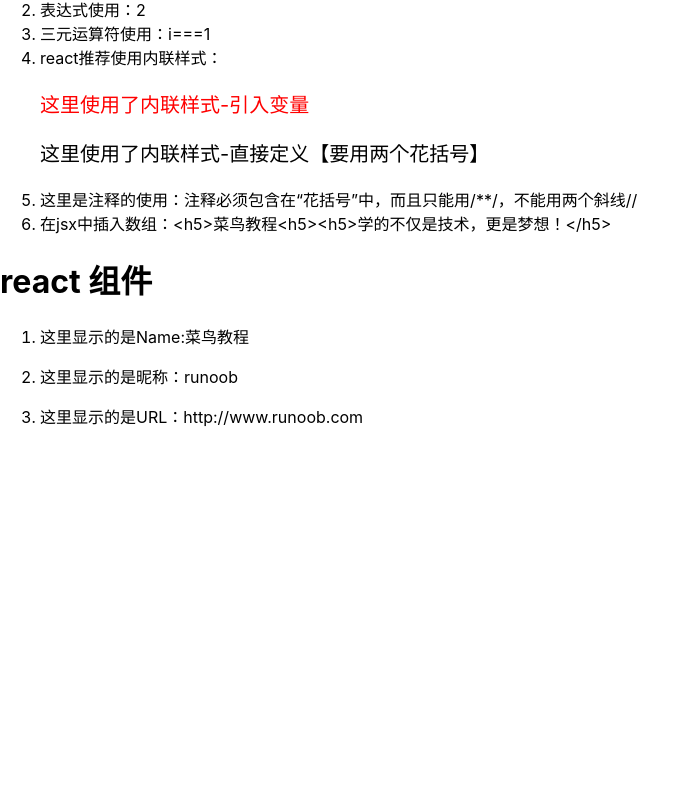
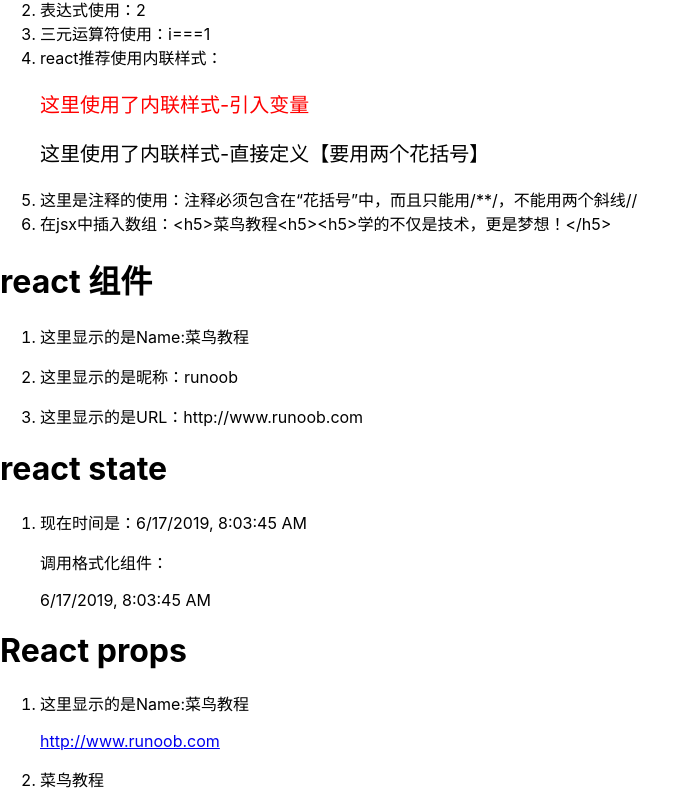
Before and after one commit to zilinglong/react-app-test, a React app: page / in a window 1280 px wide. Shown: the part 222-1029 px from the top of the page, without its empty margins (0-698 px from the left). Before the commit the page ends 800 px from the top, so only its background shows below. Built offline with nearby package versions, Linux system fonts and the light colour scheme.

Commit message:
React props

```diff
--- a/package.json
+++ b/package.json
@@ -127,5 +127,8 @@
     "presets": [
       "react-app"
     ]
+  },
+  "devDependencies": {
+    "prop-types": "^15.7.2"
   }
 }
--- a/src/App.js
+++ b/src/App.js
@@ -22,6 +22,7 @@
 //     </div>
 //   );  test
 import React from "react";
+import propTypes from "prop-types";
 class Name extends React.Component {
   render() {
     return <p>这里显示的是Name:{this.props.name}</p>;
@@ -37,6 +38,70 @@ class Url extends React.Component {
     return <p>这里显示的是URL：{this.props.url}</p>;
   }
 }
+class FormattedDate extends React.Component {
+  render() {
+    return <p>{this.props.date.toLocaleString()}</p>;
+  }
+}
+class Link extends React.Component {
+  render() {
+    return <a href={this.props.link}>{this.props.link}</a>;
+  }
+}
+class Website extends React.Component {
+  constructor() {
+    super();
+    this.state = {
+      name: "菜鸟教程",
+      link: "http://www.runoob.com"
+    };
+  }
+  render() {
+    return (
+      <div>
+        <Name name={this.state.name} />
+        <Link link={this.state.link} />
+      </div>
+    );
+  }
+}
+class Clock extends React.Component {
+  constructor(props) {
+    super(props);
+    this.state = { date: new Date() };
+  }
+  componentDidMount() {
+    this.timerID = setInterval(() => {
+      this.tick();
+    }, 1000);
+  }
+  componentDidUnmount() {
+    clearInterval(this.timerID);
+  }
+  tick() {
+    this.setState({
+      date: new Date()
+    });
+  }
+  render() {
+    return (
+      <div>
+        <p>现在时间是：{this.state.date.toLocaleString()}</p>
+        调用格式化组件：<FormattedDate date={this.state.date} />
+      </div>
+    );
+  }
+}
+const title = "菜鸟教程";
+// const title = 123;
+class MyTitle extends React.Component {
+  render() {
+    return <p>{this.props.title}</p>;
+  }
+}
+MyTitle.propTypes = {
+  title: propTypes.string
+};
 class App extends React.Component {
   render() {
     const i = 1;
@@ -76,9 +141,30 @@ class App extends React.Component {
         </ol>
         <h1>react 组件</h1>
         <ol>
-          <li><Name name={"菜鸟教程"}/></li>
-          <li><NickName nickname={"runoob"} /></li>
-          <li><Url url={"http://www.runoob.com"}/></li>
+          <li>
+            <Name name={"菜鸟教程"} />
+          </li>
+          <li>
+            <NickName nickname={"runoob"} />
+          </li>
+          <li>
+            <Url url={"http://www.runoob.com"} />
+          </li>
+        </ol>
+        <h1>react state</h1>
+        <ol>
+          <li>
+            <Clock />
+          </li>
+        </ol>
+        <h1>React props</h1>
+        <ol>
+          <li>
+            <Website />
+          </li>
+          <li>
+            <MyTitle title={title} />
+          </li>
         </ol>
       </div>
     );
```
